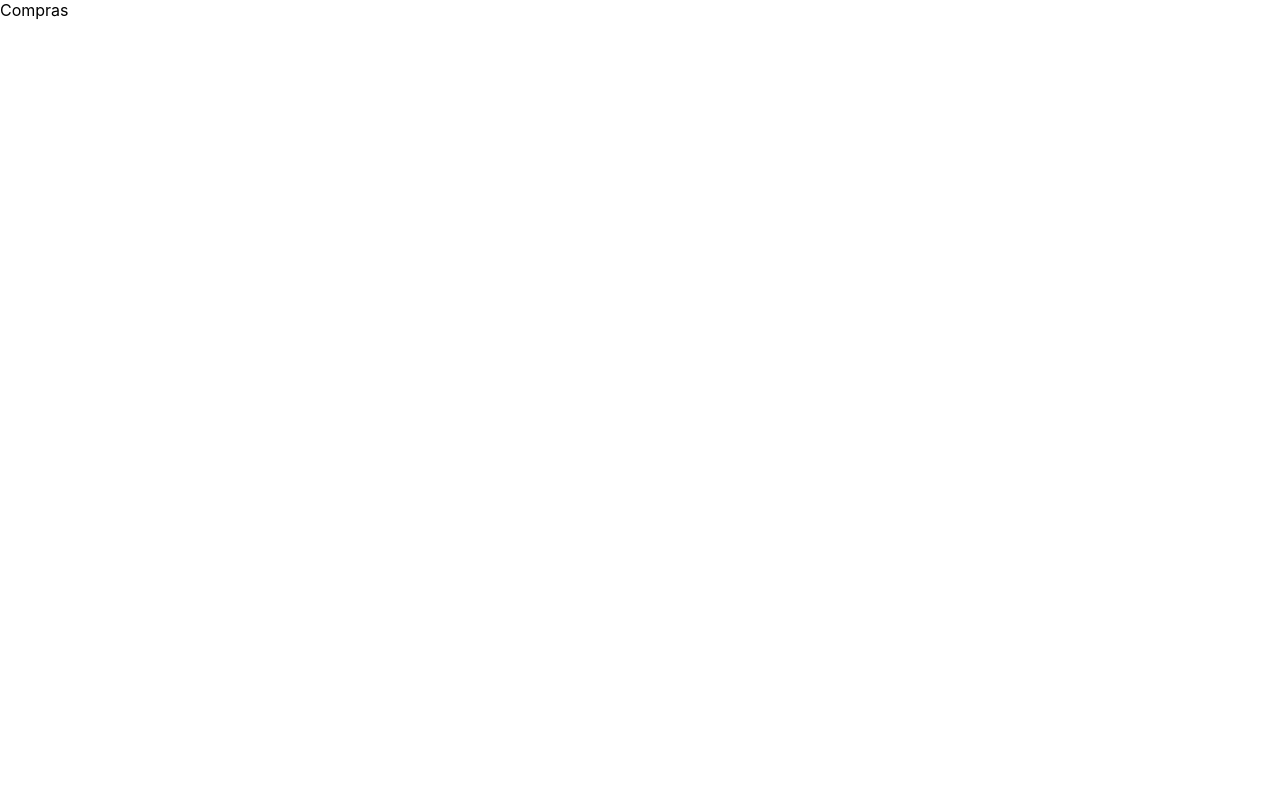
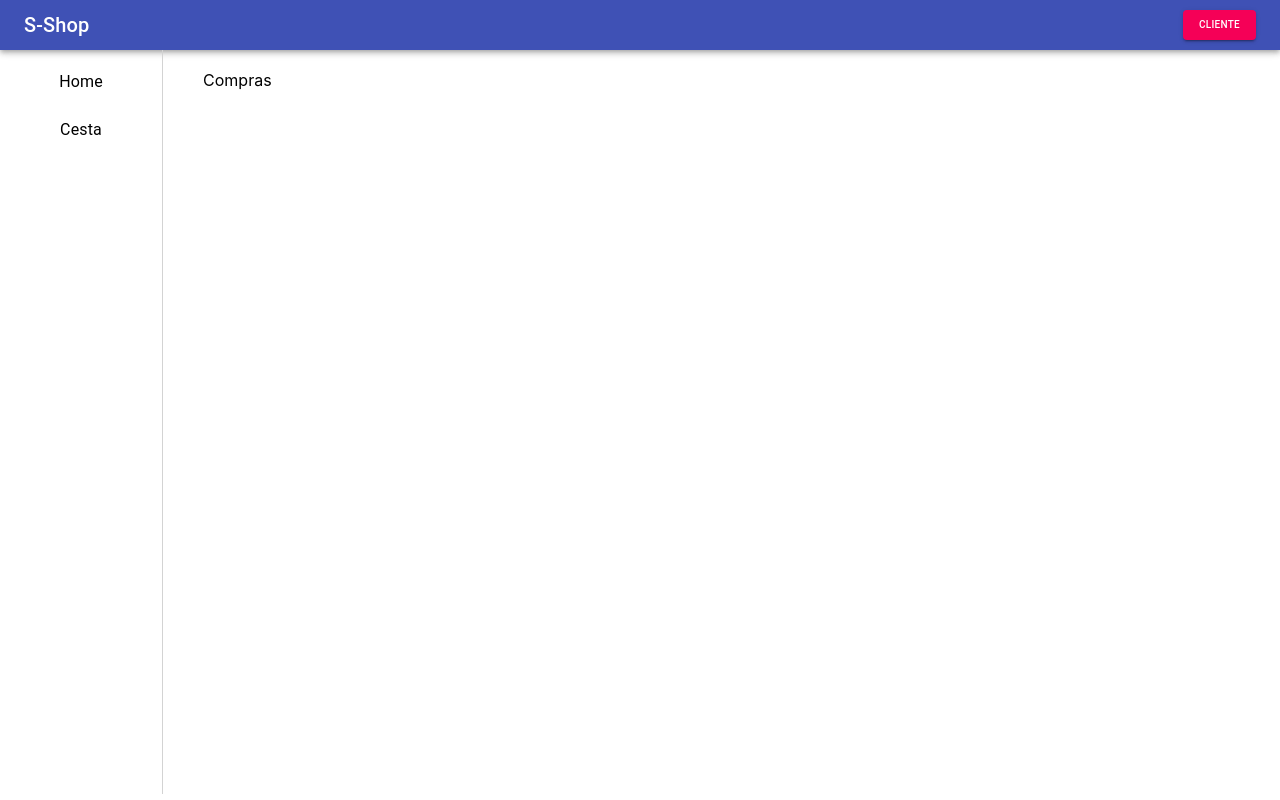
Before and after one commit to macielbarbosa/s-shop, a React (Create React App) app: page /Compras in a window 1280 px wide. Built offline with nearby package versions, Linux system fonts and the light colour scheme.

Commit message:
feature: page padrão e provider

```diff
--- a/src/Components/Cesta.jsx
+++ b/src/Components/Cesta.jsx
@@ -1,11 +1,17 @@
-import React from "react";
-import { makeStyles } from "@material-ui/core/styles";
+import React from 'react'
+import { makeStyles } from '@material-ui/core/styles'
+
+import { Page } from '.'
 
 const useStyles = makeStyles(() => ({
   root: {},
-}));
+}))
 
 export const Cesta = () => {
-  const classes = useStyles();
-  return <div className={classes.root}>Cesta</div>;
-};
+  const classes = useStyles()
+  return (
+    <Page>
+      <div className={classes.root}>Cesta</div>
+    </Page>
+  )
+}
--- a/src/Components/Compras.jsx
+++ b/src/Components/Compras.jsx
@@ -1,5 +1,7 @@
 import React from "react";
 import { makeStyles } from "@material-ui/core/styles";
+
+import { Page } from ".";
 
 const useStyles = makeStyles(() => ({
   root: {},
@@ -7,5 +9,9 @@ const useStyles = makeStyles(() => ({
 
 export const Compras = () => {
   const classes = useStyles();
-  return <div className={classes.root}>Compras</div>;
+  return (
+    <Page>
+      <div className={classes.root}>Compras</div>
+    </Page>
+  );
 };
--- a/src/Components/Home.jsx
+++ b/src/Components/Home.jsx
@@ -1,11 +1,17 @@
-import React from "react";
-import { makeStyles } from "@material-ui/core/styles";
+import React from 'react'
+import { makeStyles } from '@material-ui/core/styles'
+
+import { Page } from '.'
 
 const useStyles = makeStyles(() => ({
   root: {},
-}));
+}))
 
 export const Home = () => {
-  const classes = useStyles();
-  return <div className={classes.root}>Home</div>;
-};
+  const classes = useStyles()
+  return (
+    <Page>
+      <div className={classes.root}>Home</div>
+    </Page>
+  )
+}
--- a/src/Components/Page.jsx
+++ b/src/Components/Page.jsx
@@ -1,11 +1,86 @@
-import React from "react";
-import { makeStyles } from "@material-ui/core/styles";
+import React, { Fragment } from 'react'
+import AppBar from '@material-ui/core/AppBar'
+import Toolbar from '@material-ui/core/Toolbar'
+import Typography from '@material-ui/core/Typography'
+import { makeStyles } from '@material-ui/core/styles'
+import List from '@material-ui/core/List'
+import ListItem from '@material-ui/core/ListItem'
+import ListItemText from '@material-ui/core/ListItemText'
+import { Button } from '@material-ui/core'
+import { useContext } from '../context'
+import { useHistory } from 'react-router'
 
 const useStyles = makeStyles(() => ({
-  root: {},
-}));
+  root: {
+    '& .MuiToolbar-regular': {
+      minHeight: 50,
+    },
+  },
+  body: {
+    display: 'flex',
+  },
+  content: {
+    width: '100%',
+    padding: '20px 40px',
+  },
+  buttonModo: {
+    fontSize: 10,
+  },
+  title: {
+    flexGrow: 1,
+  },
+  drawer: {
+    width: 200,
+    height: '93vh',
+    borderRight: '1px solid lightgray',
+    '& span': {
+      textAlign: 'center',
+    },
+  },
+}))
 
-export const Page = ({ childen }) => {
-  const classes = useStyles();
-  return <div className={classes.root}>{childen}</div>;
-};
+export const Page = ({ children }) => {
+  const classes = useStyles()
+  const history = useHistory()
+  const { modoCliente, toggleModo } = useContext()
+  return (
+    <div className={classes.root}>
+      <AppBar position="static">
+        <Toolbar>
+          <Typography variant="h6" className={classes.title}>
+            S-Shop
+          </Typography>
+          <Button color="secondary" variant="contained" onClick={toggleModo} className={classes.buttonModo}>
+            {modoCliente ? 'Cliente' : 'Admin'}
+          </Button>
+        </Toolbar>
+      </AppBar>
+      <div className={classes.body}>
+        <div className={classes.drawer}>
+          <List>
+            {modoCliente ? (
+              <Fragment>
+                <ListItem button onClick={() => history.push('/')}>
+                  <ListItemText primary="Home" />
+                </ListItem>
+                <ListItem button onClick={() => history.push('/cesta')}>
+                  <ListItemText primary="Cesta" />
+                </ListItem>
+              </Fragment>
+            ) : (
+              <Fragment>
+                <ListItem button onClick={() => history.push('/produtos')}>
+                  <ListItemText primary="Produtos" />
+                </ListItem>
+                <ListItem button onClick={() => history.push('/compras')}>
+                  <ListItemText primary="Compras" />
+                </ListItem>
+              </Fragment>
+            )}
+          </List>
+        </div>
+        <div className={classes.content}>{children}</div>
+      </div>
+    </div>
+  )
+}
--- a/src/Components/Produtos.jsx
+++ b/src/Components/Produtos.jsx
@@ -1,11 +1,17 @@
-import React from "react";
-import { makeStyles } from "@material-ui/core/styles";
+import React from 'react'
+import { makeStyles } from '@material-ui/core/styles'
+
+import { Page } from '.'
 
 const useStyles = makeStyles(() => ({
   root: {},
-}));
+}))
 
 export const Produtos = () => {
-  const classes = useStyles();
-  return <div className={classes.root}>Produtos</div>;
-};
+  const classes = useStyles()
+  return (
+    <Page>
+      <div className={classes.root}>Produtos</div>
+    </Page>
+  )
+}
--- /dev/null
+++ b/src/Provider.jsx
@@ -0,0 +1,66 @@
+import React, { Component } from 'react'
+import { withRouter } from 'react-router'
+import { compose } from 'redux'
+import { Context } from './context'
+import { localStorage } from './utils/localStorage'
+
+class ProviderComponent extends Component {
+  constructor(props) {
+    super(props)
+    const cesta = localStorage.getItem('cesta')
+    this.state = {
+      cesta: cesta ? cesta : [],
+      modoCliente: true,
+    }
+  }
+
+  setCesta = (cesta) => {
+    localStorage.setItem('cesta', cesta)
+    this.setState({ cesta })
+  }
+
+  adicionarCesta = (produto) => {
+    const { cesta } = this.state
+    const indexProdutoCesta = cesta.findIndex(({ nome }) => nome === produto.nome)
+    const produtoEstaNaCesta = indexProdutoCesta !== -1
+    if (produtoEstaNaCesta) {
+      const produtoCesta = cesta[indexProdutoCesta]
+      produtoCesta.quantidade += produto.quantidade
+      this.setCesta(cesta)
+    } else {
+      this.setCesta({ cesta: [...this.state.cesta, produto] })
+    }
+  }
+
+  removerCesta = (nome) => {
+    const { cesta } = this.state
+    const index = cesta.findIndex((produto) => produto.nome === nome)
+    cesta.splice(index, 1)
+    this.setCart(cesta)
+  }
+
+  toggleModo = () => {
+    const { modoCliente } = this.state
+    this.props.history.push(modoCliente ? 'produtos' : '/')
+    this.setState({ modoCliente: !this.state.modoCliente })
+  }
+
+  render() {
+    const { cesta, modoCliente } = this.state
+    return (
+      <Context.Provider
+        value={{
+          cesta,
+          modoCliente,
+          adicionarCesta: this.adicionarCesta,
+          removerCesta: this.removerCesta,
+          toggleModo: this.toggleModo,
+        }}
+      >
+        {this.props.children}
+      </Context.Provider>
+    )
+  }
+}
+
+export const Provider = compose(withRouter)(ProviderComponent)
--- /dev/null
+++ b/src/context.js
@@ -0,0 +1,11 @@
+import React from 'react'
+
+const setWithContext = (context, contextName) => (Component) =>
+  React.forwardRef((props, ref) => (
+    <context.Consumer>{(value) => <Component ref={ref} {...{ [contextName]: value, ...props }} />}</context.Consumer>
+  ))
+
+export const Context = React.createContext()
+Context.displayName = 'Context'
+export const withContext = setWithContext(Context, 'context')
+export const useContext = () => React.useContext(Context)
```
Also changed, not shown: src/App.jsx (+7 -4 lines), src/Components/Exemplo.jsx (renamed from src/Components/Home copy 2.jsx), 2 other files (tests, documents, lock files or other folders).
